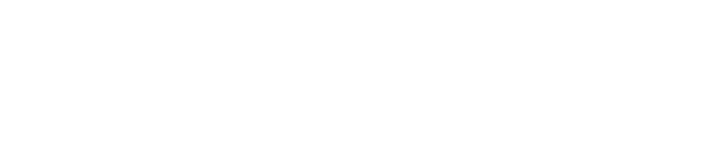
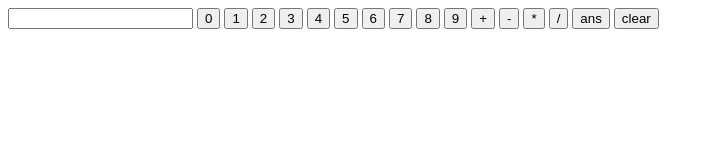
Before and after one commit to acciojob/calculator-Nanda241998, a website: page main.html in a window 1280 px wide. Shown: the whole page, without its empty margins (0-714 px from the left). Drawn offline with Linux system fonts and the light colour scheme.

Commit message:
created a submission

```diff
--- a/main.html
+++ b/main.html
@@ -1,10 +1,36 @@
 <!DOCTYPE html>
-
-<html>
+<html lang="en">
 
 <head>
-	<link rel="stylesheet" href="styles.css">
+    <meta charset="UTF-8">
+    <meta http-equiv="X-UA-Compatible" content="IE=edge">
+    <meta name="viewport" content="width=device-width, initial-scale=1.0">
+    <title>Document</title>
 </head>
+
+<body>
+    <input type="text" id="input">
+    <button id="block0" value="0" onclick="solve(this.value)">0</button>
+    <button id="block1" value="1" onclick="solve(this.value)">1</button>
+    <button id="block2" value="2" onclick="solve(this.value)">2</button>
+    <button id="block3" value="3" onclick="solve(this.value)">3</button>
+    <button id="block4" value="4" onclick="solve(this.value)">4</button>
+    <button id="block5" value="5" onclick="solve(this.value)">5</button>
+    <button id="block6" value="6" onclick="solve(this.value)">6</button>
+    <button id="block7" value="7" onclick="solve(this.value)">7</button>
+    <button id="block8" value="8" onclick="solve(this.value)">8</button>
+    <button id="block9" value="9" onclick="solve(this.value)">9</button>
+    <button id="plus" value="+" onclick="solve(this.value)">+</button>
+    <button id="minus" value="-" onclick="solve(this.value)">-</button>
+    <button id="multiply" value="*" onclick="solve(this.value)">*</button>
+    <button id="divide" value="/" onclick="solve(this.value)">/</button>
+    <button id="ans" value="ans" onclick="solve(this.value)">ans</button>
+    <button id="clr" value="clear" onclick="solve(this.value)">clear</button>
+
+    <script src="script.js"></script>
+</body>
+
+</html>
 
 <body>
 	<!-- the entire body must be written by student -->
--- a/script.js
+++ b/script.js
@@ -1 +1,22 @@
 //your code here
+let input = document.getElementById('input');
+let expression = "";
+function solve(e) {
+    // console.log(e)
+    if (e === 'ans') {
+        // evaluate the expression
+        let result = eval(expression);
+        console.log(result);
+        input.value = result;
+    }
+
+    else if (e === 'clear') {
+        expression = "";
+        input.value = ""
+    }
+    else {
+        expression += e;
+        console.log(expression)
+        input.value = expression;
+    }
+}
```
